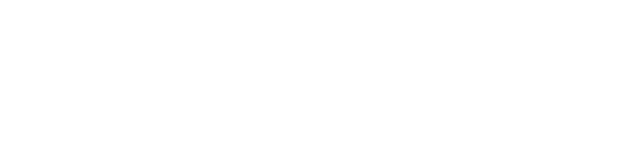
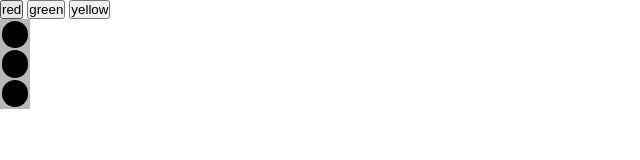
Before and after one commit to alpha-vu/root, a plain HTML site: page Frontend/html/index.html in a window 1280 px wide. Shown: the whole page, without its empty margins (0-640 px from the left). Drawn offline with Linux system fonts and the light colour scheme.

Commit message:
done exe

```diff
--- a/Frontend/html/index.html
+++ b/Frontend/html/index.html
@@ -5,10 +5,22 @@
     <meta name="viewport"
           content="width=device-width, user-scalable=no, initial-scale=1.0, maximum-scale=1.0, minimum-scale=1.0">
     <meta http-equiv="X-UA-Compatible" content="ie=edge">
-    <link rel="stylesheet" href="../style/css/index-style.css">
+    <link rel="stylesheet" href="../style/css/form-style.css">
+    <script src="../js/index-js.js"></script>
     <title>Document</title>
 </head>
 <body>
+<div class="btn-s">
+    <button class="btn-red" onclick="change_color('red', 'red')">red</button>
+    <button class="btn-green" onclick="change_color('green', 'green')">green</button>
+    <button class="btn-yellow" onclick="change_color('yellow', 'yellow')">yellow</button>
+</div>
+<div class="traffic">
+    <div id="red"></div>
+    <div id="yellow"></div>
+    <div id="green"></div>
+</div>
 
 </body>
+
 </html>
--- a/Frontend/js/index-js.js
+++ b/Frontend/js/index-js.js
@@ -0,0 +1,6 @@
+function change_color(id, color){
+    document.getElementById("red").style.backgroundColor = "black";
+    document.getElementById("green").style.backgroundColor = "black";
+    document.getElementById("yellow").style.backgroundColor = "black";
+    document.getElementById(id).style.backgroundColor = color;
+}
--- /dev/null
+++ b/Frontend/style/css/form-style.css
@@ -0,0 +1,31 @@
+*{
+    margin: 0;
+    padding: 0;
+    box-sizing: border-box;
+}
+
+.traffic{
+    width: 30px;
+    height: 90px;
+    display: grid;
+    grid-template-rows: 1fr 1fr 1fr;
+    background-color: rgba(0, 0, 0, 0.28);
+    gap: 2px;
+    padding: 2px;
+}
+
+.traffic> div{
+    width: 100%;
+    height: 100%;
+    border-radius: 5rem/5rem;
+    background-color: black;
+}
+/*#red{*/
+/*    background-color: red;*/
+/*}*/
+/*#green{*/
+/*    background-color: green;*/
+/*}*/
+/*#yellow{*/
+/*    background-color: yellow;*/
+/*}*/
```
Also changed, not shown: Frontend/html/purchase.html (added, +20 -0 lines), Frontend/js/purchase.js (added, +26 -0 lines), Frontend/style/css/purchase.css (added, +10 -0 lines), 1 other file.
